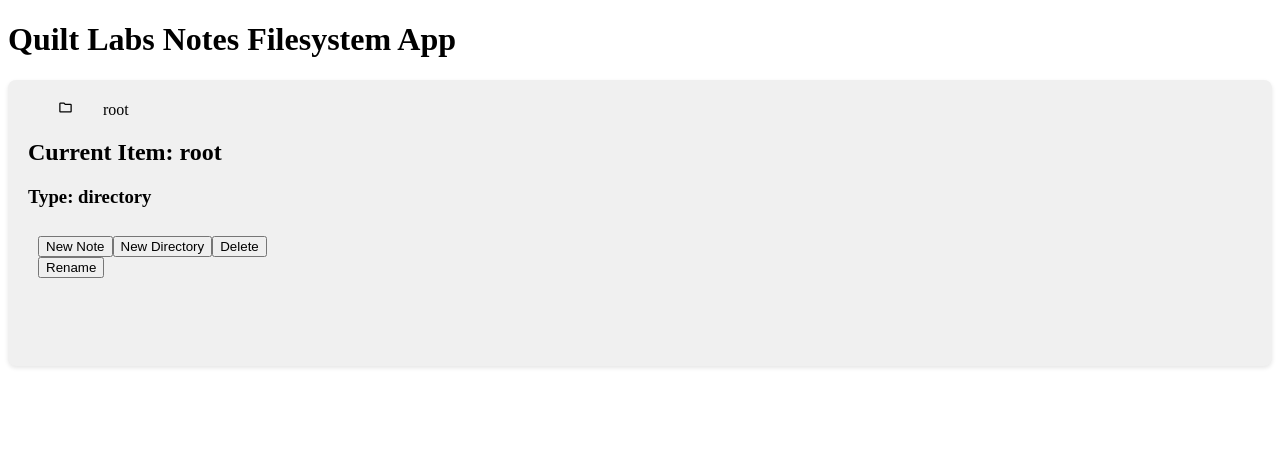
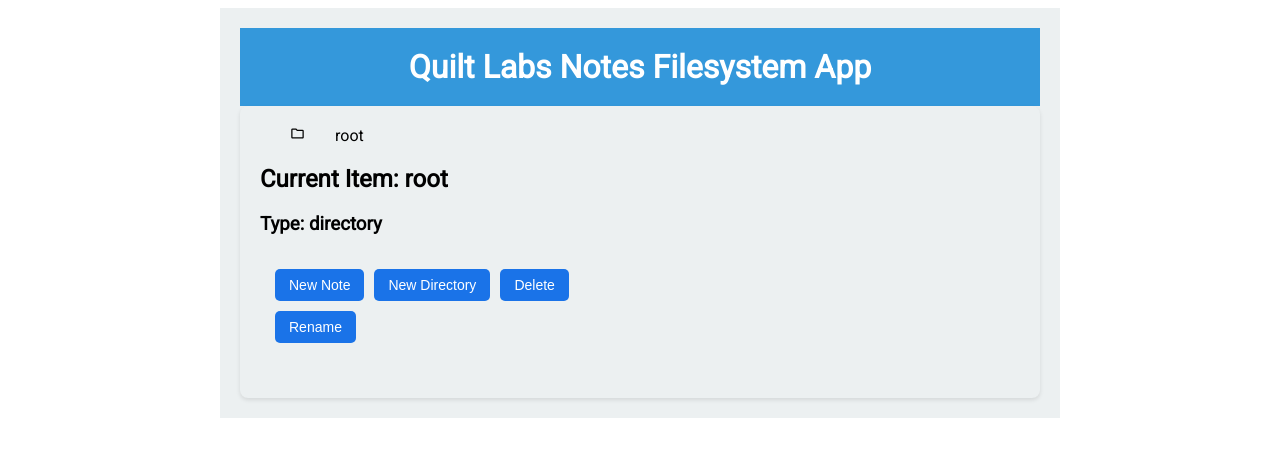
Before and after one commit to weiwang0305/Notee, a Next.js app: page / in a window 1280 px wide. Shown: the top 456 px of the page. Built offline with nearby package versions, Linux system fonts and the light colour scheme.

Commit message:
added styling

```diff
--- a/app/components/directoryView.tsx
+++ b/app/components/directoryView.tsx
@@ -115,12 +115,27 @@ const DirectoryView: React.FC<DirectoryViewProps> = ({ directory }) => {
     <div>
       {!isRenaming && (
         <div>
-          <button onClick={handleAddNote}>New Note</button>
-          <button onClick={handleAddDirectory}>New Directory</button>
-          <button onClick={handleDeletion}>Delete</button>
+          <button className='button' onClick={handleAddNote}>
+            {/* <Image
+              className='addnoteSVG'
+              src='/addnote.svg'
+              alt='Add note'
+              width={20}
+              height={20}
+              priority
+            /> */}
+            New Note
+          </button>
+          <button className='button' onClick={handleAddDirectory}>
+            New Directory
+          </button>
+          <button className='button' onClick={handleDeletion}>
+            Delete
+          </button>
         </div>
       )}
       <button
+        className='button'
         onClick={() => {
           if (
             currentItem &&
@@ -151,7 +166,11 @@ const DirectoryView: React.FC<DirectoryViewProps> = ({ directory }) => {
           ))}
         </tbody>
       </table>
-      {isRenaming && <button onClick={handleNameSubmit}>Submit</button>}
+      {isRenaming && (
+        <button className='button' onClick={handleNameSubmit}>
+          Submit
+        </button>
+      )}
     </div>
   );
 };
--- a/app/components/reactApp.tsx
+++ b/app/components/reactApp.tsx
@@ -1,7 +1,14 @@
-'use client'
+'use client';
 
-import React, {useEffect, useState} from 'react';
+import React, { useEffect, useState } from 'react';
 import { Workspace } from './workspace';
+import '../styles/headers.css';
+import { Roboto } from 'next/font/google';
+
+const roboto = Roboto({
+  weight: '400',
+  subsets: ['latin'],
+});
 
 function Header() {
   return (
@@ -13,7 +20,7 @@ function Header() {
 
 export default function ReactApp() {
   return (
-        <main>
+    <main className={roboto.className}>
       <Header />
       <Workspace />
     </main>
--- a/app/components/tableView.tsx
+++ b/app/components/tableView.tsx
@@ -3,6 +3,8 @@ import RenameBox from './renameBox';
 import { Item } from './types';
 import { useState, useContext, MouseEvent } from 'react';
 import { WorkspaceContext } from './workspace';
+
+import '../styles/table.css';
 
 interface TableViewProps {
   childItem: Item;
@@ -38,7 +40,7 @@ const TableView: React.FC<TableViewProps> = ({
   };
 
   return (
-    <tr className='dirItem' key={index}>
+    <tr key={index}>
       <td>
         {!isRenaming && (
           <input
@@ -54,7 +56,7 @@ const TableView: React.FC<TableViewProps> = ({
           <Image
             src='/folder.svg'
             alt='Folder logo'
-            width={100}
+            width={25}
             height={24}
             priority
           />
@@ -63,7 +65,7 @@ const TableView: React.FC<TableViewProps> = ({
           <Image
             src='/notes.svg'
             alt='notes logo'
-            width={100}
+            width={25}
             height={24}
             priority
           />
@@ -71,7 +73,9 @@ const TableView: React.FC<TableViewProps> = ({
       </td>
 
       {!isRenaming && (
-        <td onClick={() => handleItemClick(childItem)}>{childItem.name} </td>
+        <td className='dirItem' onClick={() => handleItemClick(childItem)}>
+          {childItem.name}{' '}
+        </td>
       )}
       {isRenaming && (
         <td>
@@ -81,11 +85,6 @@ const TableView: React.FC<TableViewProps> = ({
           />
         </td>
       )}
-      {/* <td>
-        {isRenaming && (
-          <RenameBox name={childItem.name} setIsRenaming={setIsRenaming} />
-        )}
-      </td> */}
     </tr>
   );
 };
--- a/app/components/workspace.tsx
+++ b/app/components/workspace.tsx
@@ -26,7 +26,9 @@ function ItemView(item: Item) {
       <h3>Type: {item.type}</h3>
       <div className='item'>
         {item.parent != null && (
-          <button onClick={goToEnclosingFolder}>Previous Directory</button>
+          <button className='button' onClick={goToEnclosingFolder}>
+            Previous Directory
+          </button>
         )}
         {item.type == 'directory' && <DirectoryView directory={item} />}
         {item.type == 'note' && <NoteView note={item} />}
--- a/app/styles/directory.css
+++ b/app/styles/directory.css
@@ -13,3 +13,22 @@
 .dirItem:hover {
   background-color: #e0e0e0;
 }
+
+.button {
+  display: inline-block;
+  padding: 8px 14px;
+  font-size: 14px;
+  text-align: center;
+  justify-content: center;
+  align-items: center;
+  text-decoration: none;
+  border: none;
+  border-radius: 5px;
+  cursor: pointer;
+  background-color: #1a73e8;
+  color: #fff;
+  margin: 5px;
+}
+.button:hover {
+  background-color: #468be4;
+}
--- /dev/null
+++ b/app/styles/headers.css
@@ -0,0 +1,18 @@
+header {
+  background-color: #3498db;
+  color: #fff;
+  padding: 20px;
+  text-align: center;
+}
+
+h1 {
+  margin: 0;
+  font-size: 2em;
+}
+
+main {
+  max-width: 800px;
+  margin: 0 auto;
+  padding: 20px;
+  background-color: #ecf0f1;
+}
--- a/app/styles/note.css
+++ b/app/styles/note.css
@@ -1,29 +1,14 @@
-/* .noteSection {
-  display: flex;
-  width: 100%;
-  border: 1px solid black;
-  transition: background-color 0.3s;
-  margin: 8px;
-  min-height: 300px;
-  padding: 12px;
-}
-
-.noteSection:hover {
-  background-color: #e0e0e0;
-} */
-
 .noteSection {
   border: 1px solid #ccc;
   padding: 10px;
   margin: 10px;
   cursor: pointer;
   transition: background-color 0.3s ease;
-  min-height: 400px;
-  max-height: 500px; /* Set your preferred maximum height */
-  overflow: auto; /* Add a scrollbar when content exceeds the height */
-  word-wrap: break-word; /* Break words to prevent overflow */
-  overflow-wrap: break-word; /* Ensure proper word wrapping */
-  white-space: pre-wrap; /* Allow wrapping on whitespace */
+  height: 400px;
+  overflow: auto;
+  word-wrap: break-word;
+  overflow-wrap: break-word;
+  white-space: pre-wrap;
 }
 
 .noteSection:hover {
@@ -31,13 +16,13 @@
 }
 
 textarea {
-  width: 90%;
-  resize: vertical;
+  width: 97%;
+  resize: none;
   padding: 15px;
   border-radius: 15px;
   border: 0;
   box-shadow: 4px 4px 10px rgba(0, 0, 0, 0.06);
-  height: 150px;
+  height: 300px;
 }
 
 .noteSection button {
--- /dev/null
+++ b/app/styles/table.css
@@ -0,0 +1,17 @@
+table {
+  width: 100%;
+  border-collapse: collapse;
+  margin-top: 20px;
+}
+
+th,
+td {
+  border: 1px solid black;
+  padding: 8px;
+  text-align: left;
+  width: 0.1%;
+}
+
+th {
+  background-color: #f2f2f2;
+}
--- a/app/styles/workspace.css
+++ b/app/styles/workspace.css
@@ -1,5 +1,5 @@
 .workspace {
-    background-color: #f0f0f0;
+  background-color: #ecf0f1;
   min-width: 300px;
   padding: 20px;
   border-radius: 8px;
```
Also changed, not shown: public/addnote.svg (added). Lines whose indentation alone changed are shown as unchanged.
